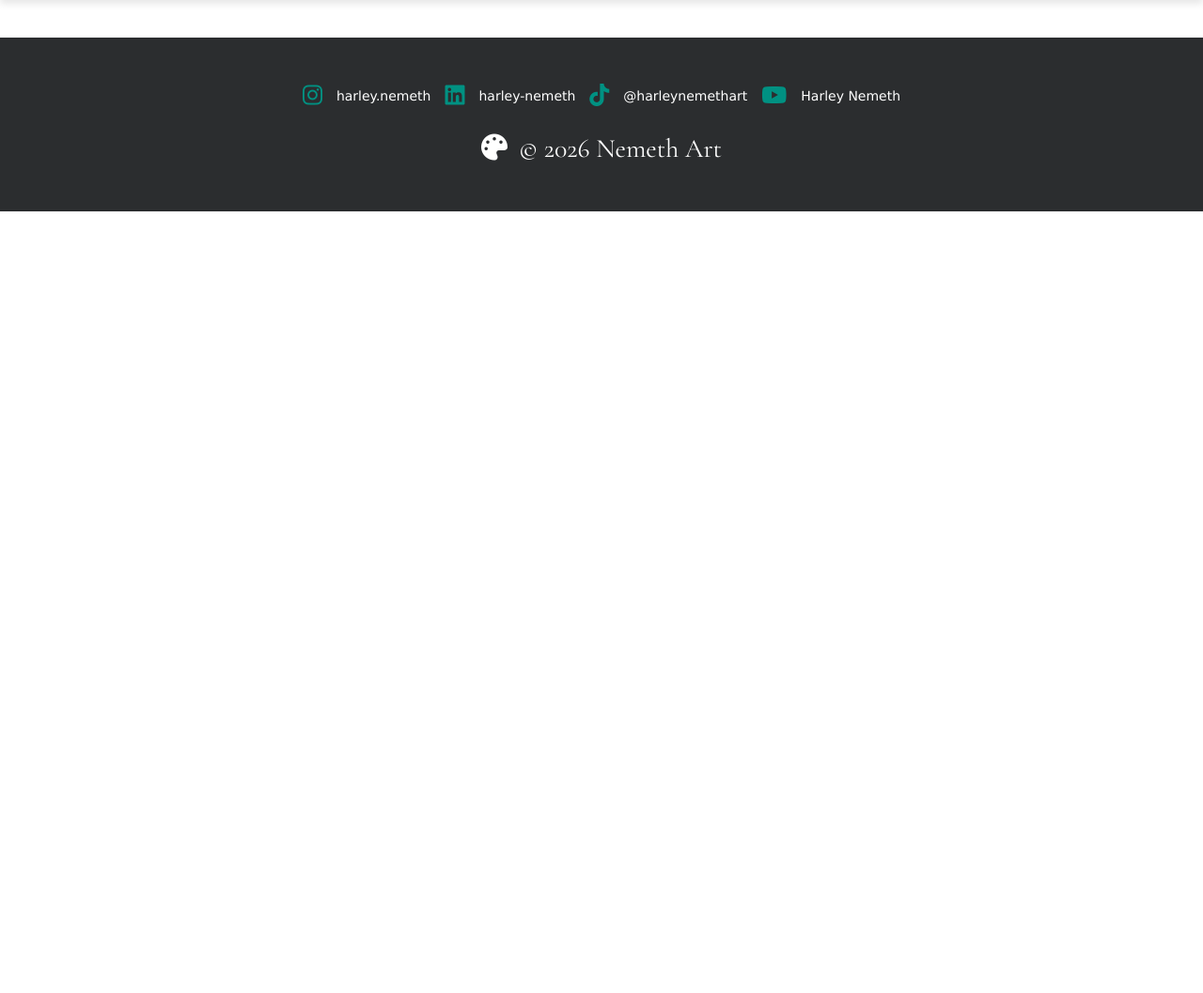
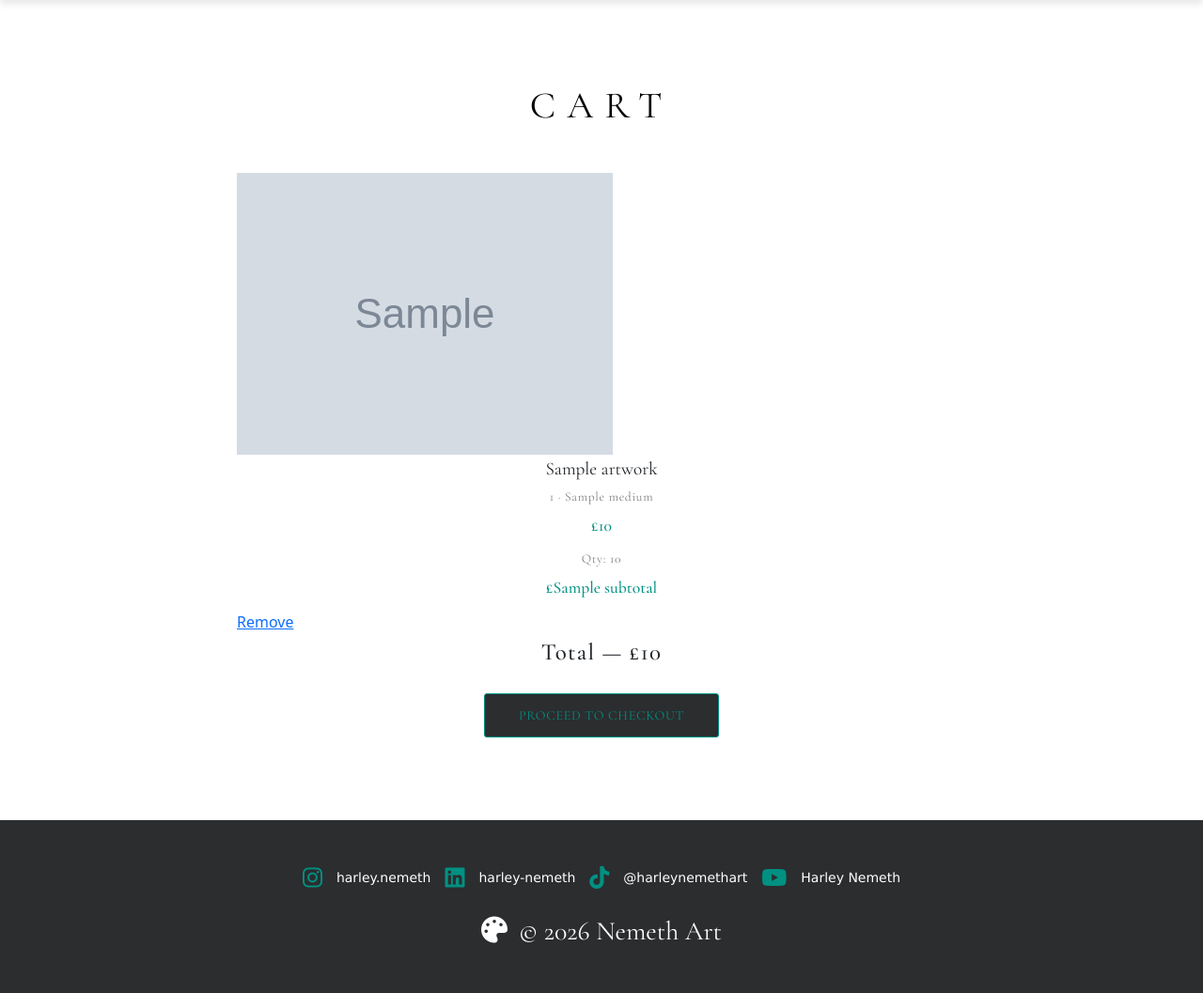
Before and after one commit to HarleyNemeth/Harley-Nemeth-Art-Gallery, a Django app: template store/templates/store/cart.html in a window 1280 px wide. Shown: the part 86-1143 px from the top of the page at 94% size. Before the commit the page ends 311 px from the top, so only its background shows below. Run offline with Django 5.2, Linux system fonts and the light colour scheme; the template is opened without the code that fills it: most values are stand-ins (such as "Sample title", 1, 10 or a date in 2020); grey boxes marked "Sample" are stand-in pictures; some libraries are stand-ins or nearby versions.

Commit message:
cart functionality - functioning add to cart buttons, styled and page improvements. views for adding and removing to cart within sessions.

```diff
--- a/static/js/main.js
+++ b/static/js/main.js
@@ -107,4 +107,21 @@ filterBtns.forEach(btn => {
         })
     })
 })
+
+document.querySelectorAll('.add-to-cart-btn').forEach(btn => {
+    btn.addEventListener('click', () => {
+        const artworkId = btn.dataset.artworkId
+
+        fetch(`/cart/add/${artworkId}/`)
+            .then(res => res.json())
+            .then(data => {
+                if (data.success) {
+                    btn.textContent = 'Added'
+                    setTimeout(() => {
+                        btn.textContent = 'Add to Cart'
+                    }, 1500)
+                }
+            })
+    })
 })
+})
--- a/store/templates/store/cart.html
+++ b/store/templates/store/cart.html
@@ -4,4 +4,45 @@
 {% block title %}HarleyNemeth Art Cart{% endblock %}
 
 {% block content %}
+<div class="container py-5" style="max-width: 800px;">
+    <h2 class="text-center mb-5">Cart</h2>
+
+    {% if items %}
+        <div class="cart-items">
+            {% for item in items %}
+                <div class="cart-item">
+                    <img src="{{ item.artwork.image_url }}" alt="{{ item.artwork.title }}" class="cart-img">
+                    <div class="cart-item-details">
+                        <p class="art-title">{{ item.artwork.title }}</p>
+                        <p class="art-meta">
+                            {{ item.artwork.size }}
+                            {% if item.artwork.size and item.artwork.medium %} · {% endif %}
+                            {{ item.artwork.medium }}
+                        </p>
+                        <p class="price">£{{ item.artwork.price }}</p>
+                        <p class="art-meta">Qty: {{ item.quantity }}</p>
+                    </div>
+                    <div class="cart-item-actions">
+                        <p class="price">£{{ item.subtotal }}</p>
+                        <a href="{% url 'remove_from_cart' item.artwork.id %}" class="remove-btn">Remove</a>
+                    </div>
+                </div>
+            {% endfor %}
+        </div>
+
+        <div class="cart-total">
+            <p class="p1">Total — £{{ total }}</p>
+        </div>
+
+        <div class="text-center mt-4">
+            <button class="btn-primary">Proceed to Checkout</button>
+        </div>
+
+    {% else %}
+        <p class="text-center p2">Your cart is empty.</p>
+        <div class="text-center mt-4">
+            <a href="{% url 'shop' %}" class="btn-primary">Continue Shopping</a>
+        </div>
+    {% endif %}
+</div>
 {% endblock %}
--- a/store/urls.py
+++ b/store/urls.py
@@ -6,4 +6,6 @@ urlpatterns = [
     path('store/', views.store, name='store'),
     path('contact/', views.contact, name='contact'),
     path('cart/', views.cart, name='cart'),
+    path('cart/add/<int:artwork_id>/', views.add_to_cart, name='add_to_cart'),
+    path('cart/remove/<int:artwork_id>/', views.remove_from_cart, name='remove_from_cart'),
 ]
```
Also changed, not shown: store/views.py (+42 -2 lines).
